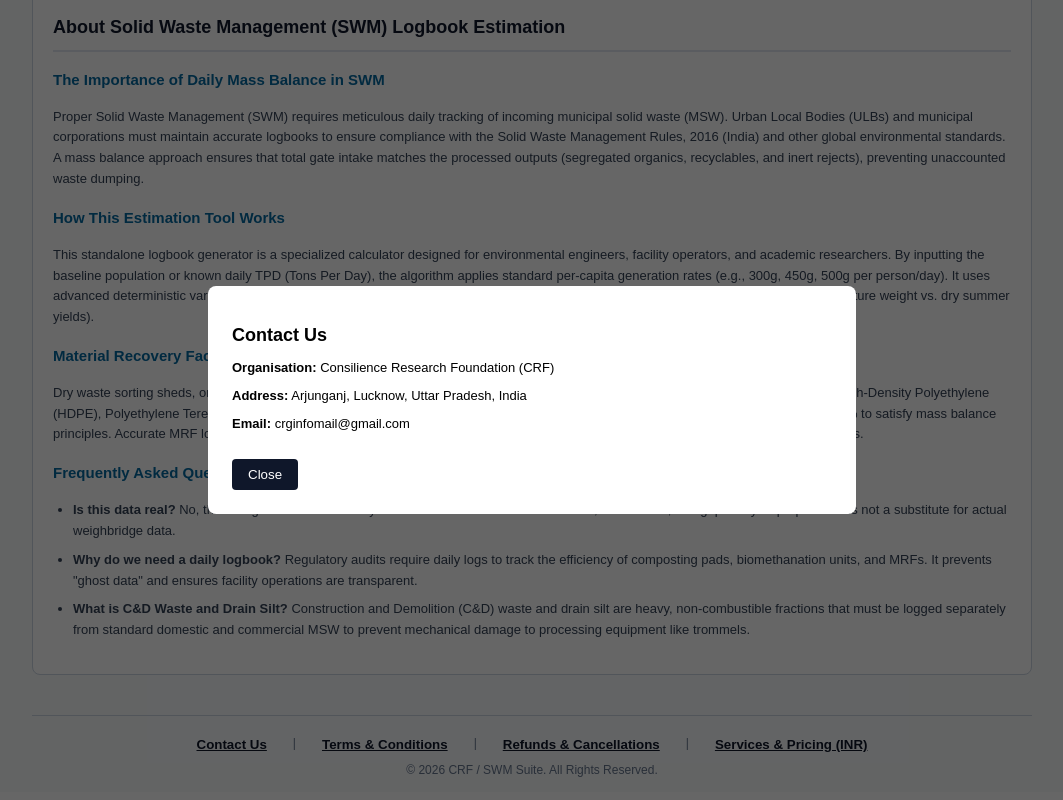
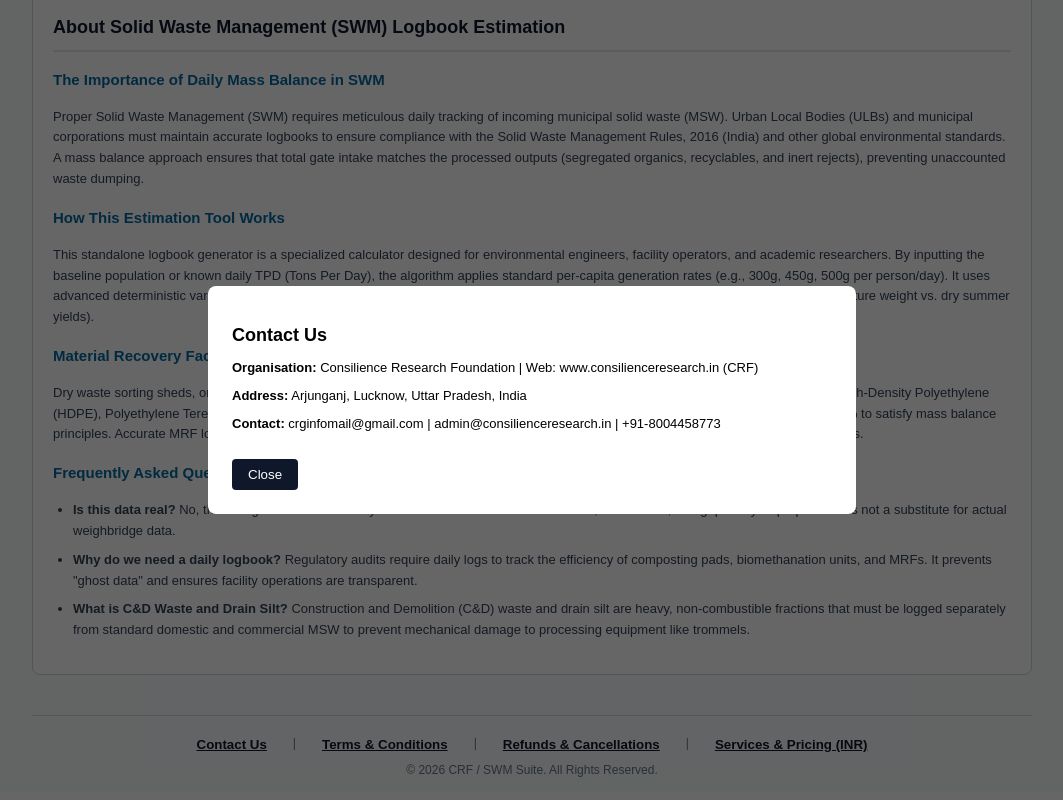
Before and after one commit to akv99111-source/ulb-waste-generator, a React (Vite) app: page / in a window 1280 px wide. Both pictures are taken after a click on the button "Contact Us". Shown: the part 996-1796 px from the top of the page, without its empty margins (108-1171 px from the left). Built offline with nearby package versions, Linux system fonts and the light colour scheme.

Commit message:
Update contact information in App.jsx

```diff
--- a/src/App.jsx
+++ b/src/App.jsx
@@ -704,9 +704,9 @@ export default function App() {
               {activePolicyModal === 'contact' && (
                 <div>
                   <h2 style={{ fontSize: '18px', fontWeight: 'bold' }}>Contact Us</h2>
-                  <p style={{ fontSize: '13px' }}><strong>Organisation:</strong> Consilience Research Foundation (CRF)</p>
+                  <p style={{ fontSize: '13px' }}><strong>Organisation:</strong> Consilience Research Foundation | Web: www.consilienceresearch.in (CRF)</p>
                   <p style={{ fontSize: '13px' }}><strong>Address:</strong> Arjunganj, Lucknow, Uttar Pradesh, India</p>
-                  <p style={{ fontSize: '13px' }}><strong>Email:</strong> crginfomail@gmail.com</p>
+                  <p style={{ fontSize: '13px' }}><strong>Contact:</strong> crginfomail@gmail.com | admin@consilienceresearch.in | +91-8004458773 </p>
                 </div>
               )}
               {activePolicyModal === 'terms' && (
```
